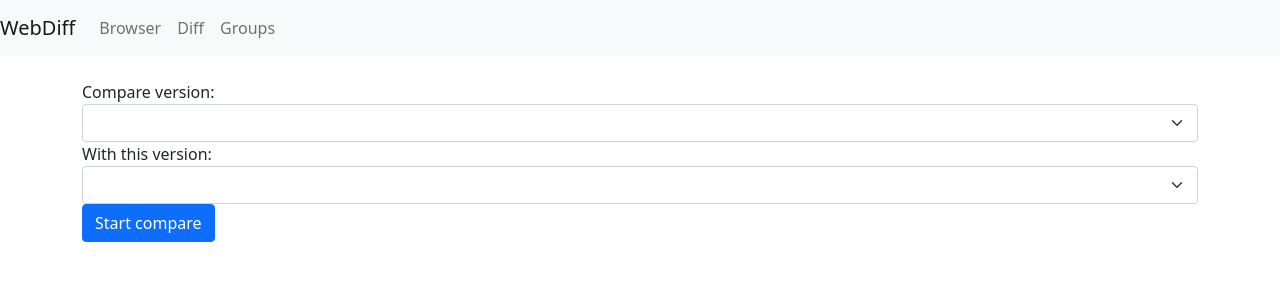
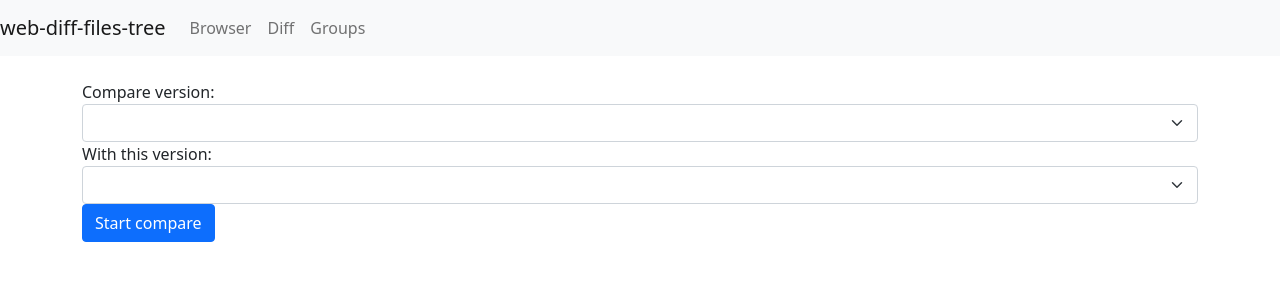
Before and after one commit to sea-kg/web-diff-files-tree, a PHP site: page / in a window 1280 px wide. Shown: the top 300 px of the page. Run offline with PHP 8.4, Linux system fonts and the light colour scheme; data that the repository does not hold is empty.

Commit message:
Removed head.php

```diff
--- a/www/head.php
+++ /dev/null
@@ -1,40 +0,0 @@
-<!doctype html>
-<html lang="ru">
-  <head>
-    <meta charset="utf-8">
-    <meta name="viewport" content="width=device-width, initial-scale=1, shrink-to-fit=no">
-
-    <script src="./js/jquery-3.4.1.min.js"></script>
-    <script src="./js/popper.min.js"></script>
-    <script src="./js/bootstrap.min.js"></script>
-    <link rel="stylesheet" href="./css/bootstrap.min.css">
-    <link rel="stylesheet" href="./css/index.css?v=1">
-    <style>
-body {
-  height: 100%;
-}
-    </style>
-
-    <title>WebDiff</title>
-  </head>
-  <body>
-      <nav class="navbar navbar-expand-lg navbar-light bg-light">
-          <a class="navbar-brand" href="#">WebDiff</a>
-          <button class="navbar-toggler" type="button" data-toggle="collapse" data-target="#navbarSupportedContent" aria-controls="navbarSupportedContent" aria-expanded="false" aria-label="Toggle navigation">
-            <span class="navbar-toggler-icon"></span>
-          </button>
-
-          <div class="collapse navbar-collapse" id="navbarSupportedContent">
-            <ul class="navbar-nav mr-auto">
-              <li class="nav-item active">
-                <a class="nav-link" href="browser.php">Browser</a>
-              </li>
-              <li class="nav-item active">
-                <a class="nav-link" href="index.php">Diff</a>
-              </li>
-              <li class="nav-item active">
-                <a class="nav-link" href="groups.php">Groups</a>
-              </li>
-            </ul>
-          </div>
-        </nav>
--- a/www/index.php
+++ b/www/index.php
@@ -1,6 +1,46 @@
+<!doctype html>
+<html lang="ru">
+  <head>
+    <meta charset="utf-8">
+    <meta name="viewport" content="width=device-width, initial-scale=1, shrink-to-fit=no">
+
+    <script src="./js/jquery-3.4.1.min.js"></script>
+    <script src="./js/popper.min.js"></script>
+    <script src="./js/bootstrap.min.js"></script>
+    <link rel="stylesheet" href="./css/bootstrap.min.css">
+    <link rel="stylesheet" href="./css/index.css?v=1">
+    <style>
+body {
+  height: 100%;
+}
+    </style>
+
+    <title>web-diff-files-tree</title>
+  </head>
+  <body>
+      <nav class="navbar navbar-expand-lg navbar-light bg-light">
+          <a class="navbar-brand" href="#">web-diff-files-tree</a>
+          <button class="navbar-toggler" type="button" data-toggle="collapse" data-target="#navbarSupportedContent" aria-controls="navbarSupportedContent" aria-expanded="false" aria-label="Toggle navigation">
+            <span class="navbar-toggler-icon"></span>
+          </button>
+
+          <div class="collapse navbar-collapse" id="navbarSupportedContent">
+            <ul class="navbar-nav mr-auto">
+              <li class="nav-item active">
+                <a class="nav-link" href="browser.php">Browser</a>
+              </li>
+              <li class="nav-item active">
+                <a class="nav-link" href="index.php">Diff</a>
+              </li>
+              <li class="nav-item active">
+                <a class="nav-link" href="groups.php">Groups</a>
+              </li>
+            </ul>
+          </div>
+        </nav>
+
 <?php
   include_once("base_lib.php");
-  include_once("head.php");
 
   $conn = BaseLib::dbConn();
   $stmt = $conn->prepare('SELECT * FROM webdiff_versions ORDER BY `name`');
```
Also changed, not shown: www/browser.php (+41 -1 lines), www/groups.php (+41 -1 lines).
